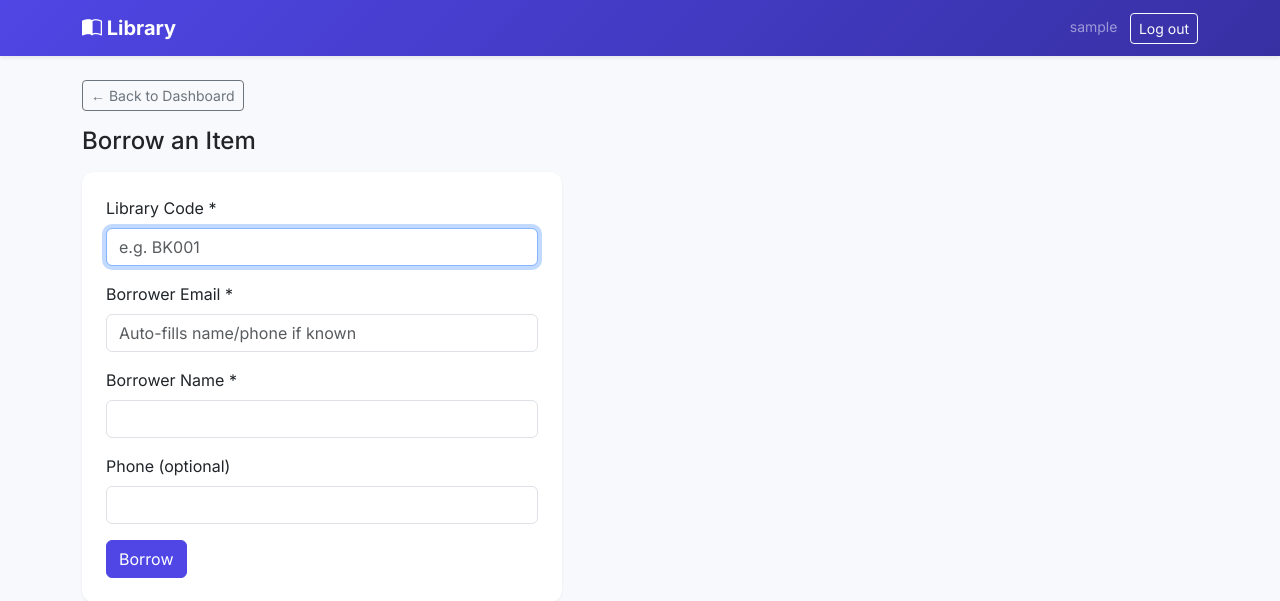
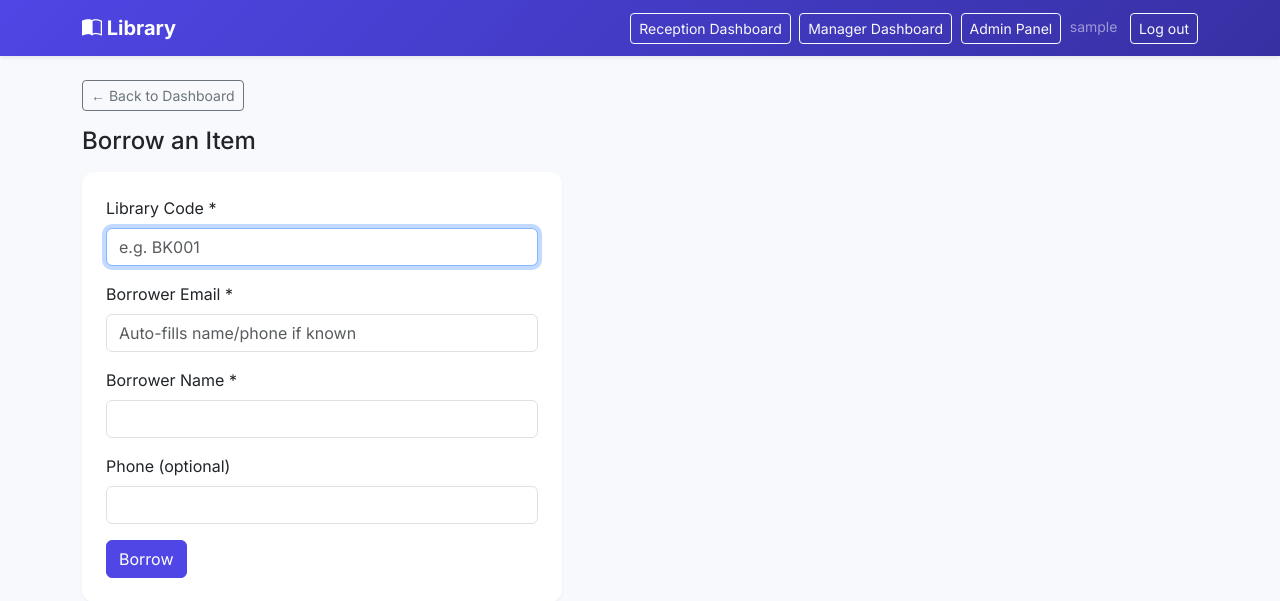
Before and after one commit to sadad-kadery/library-management, a Django app: page /reception/borrow/ in a window 1280 px wide. Shown: the top 601 px of the page. Run offline with Django 5.2, Linux system fonts and the light colour scheme; the visitor is signed in with stand-in values (Sample User, id 1).

Commit message:
Fixed page routing

```diff
--- /dev/null
+++ b/circulation/context_processors.py
@@ -0,0 +1,8 @@
+def role_flags(request):
+    user = request.user
+    if not user.is_authenticated:
+        return {}
+    return {
+        'is_reception_user': user.is_superuser or user.groups.filter(name='Reception').exists(),
+        'is_manager_user': user.is_superuser or user.groups.filter(name='Manager').exists(),
+    }
--- a/circulation/templates/circulation/base.html
+++ b/circulation/templates/circulation/base.html
@@ -36,6 +36,15 @@
         <a class="navbar-brand" href="{% url 'home' %}"><i class="bi bi-book-half"></i> Library</a>
         <div>
             {% if user.is_authenticated %}
+                {% if is_reception_user %}
+                <a href="{% url 'reception_dashboard' %}" class="btn btn-sm btn-outline-light me-1">Reception Dashboard</a>
+                {% endif %}
+                {% if is_manager_user %}
+                <a href="{% url 'manager_dashboard' %}" class="btn btn-sm btn-outline-light me-1">Manager Dashboard</a>
+                {% endif %}
+                {% if user.is_superuser %}
+                <a href="/admin/" class="btn btn-sm btn-outline-light me-1">Admin Panel</a>
+                {% endif %}
                 <span class="text-white-50 small me-2">{{ user.username }}</span>
                 <form method="post" action="{% url 'logout' %}" class="d-inline">
                     {% csrf_token %}
--- a/librarysystem/settings.py
+++ b/librarysystem/settings.py
@@ -63,6 +63,11 @@ TEMPLATES = [
         'APP_DIRS': True,
         'OPTIONS': {
             'context_processors': [
+                'django.template.context_processors.debug',
+                'django.template.context_processors.request',
+                'django.contrib.auth.context_processors.auth',
+                'django.contrib.messages.context_processors.messages',
+                'circulation.context_processors.role_flags',
                 'django.template.context_processors.request',
                 'django.contrib.auth.context_processors.auth',
                 'django.contrib.messages.context_processors.messages',
```
